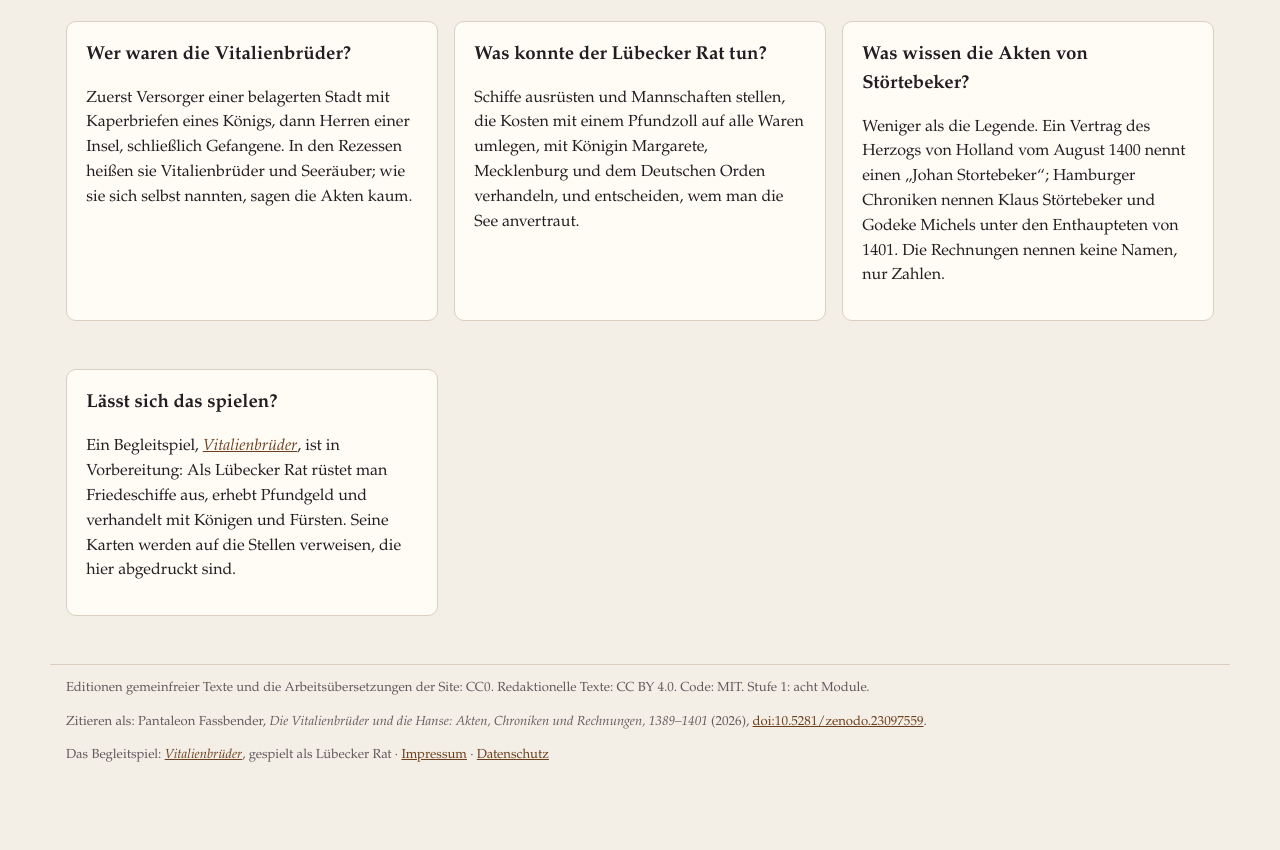
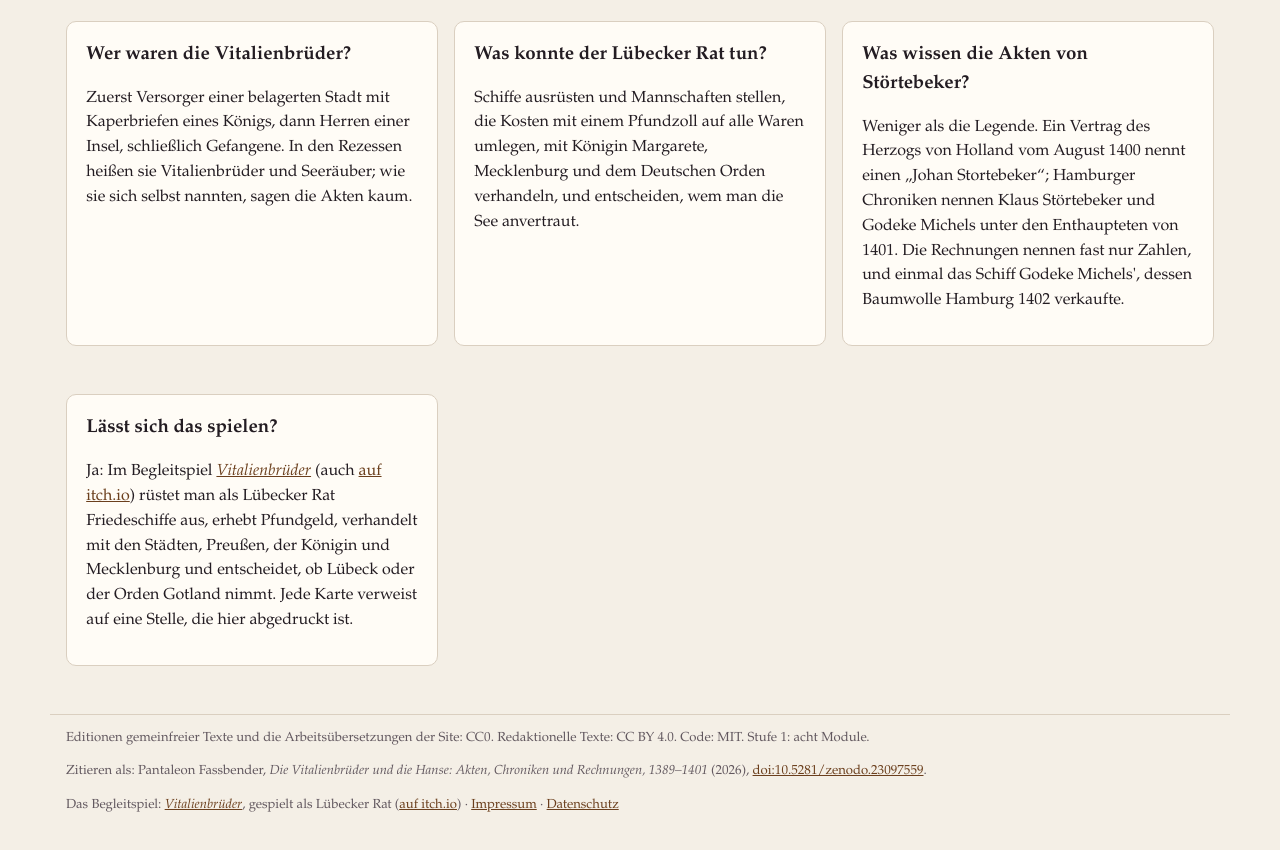
Before and after one commit to pantaleonfassbender-coder/Die-Vitalienbrueder-und-die-Hanse, a plain HTML site: page index.html in a window 1280 px wide. Shown: the part 1676-2526 px from the top of the page. Before the commit the page ends 2487 px from the top, so only its background shows below. Drawn offline with Linux system fonts and the light colour scheme.

Commit message:
Begleitspiel spielbar, auf itch.io verlinkt; Übersicht: Rechnungen nennen einmal Godeke Michels' Schiff
Co-Authored-By: Claude Opus 5.5 <noreply@anthropic.com>

```diff
--- a/app.js
+++ b/app.js
@@ -63,9 +63,9 @@ function overview() {
     <div class="panel"><h3>Was konnte der Lübecker Rat tun?</h3>
       <p>Schiffe ausrüsten und Mannschaften stellen, die Kosten mit einem Pfundzoll auf alle Waren umlegen, mit Königin Margarete, Mecklenburg und dem Deutschen Orden verhandeln, und entscheiden, wem man die See anvertraut.</p></div>
     <div class="panel"><h3>Was wissen die Akten von Störtebeker?</h3>
-      <p>Weniger als die Legende. Ein Vertrag des Herzogs von Holland vom August 1400 nennt einen „Johan Stortebeker“; Hamburger Chroniken nennen Klaus Störtebeker und Godeke Michels unter den Enthaupteten von 1401. Die Rechnungen nennen keine Namen, nur Zahlen.</p></div>
+      <p>Weniger als die Legende. Ein Vertrag des Herzogs von Holland vom August 1400 nennt einen „Johan Stortebeker“; Hamburger Chroniken nennen Klaus Störtebeker und Godeke Michels unter den Enthaupteten von 1401. Die Rechnungen nennen fast nur Zahlen, und einmal das Schiff Godeke Michels', dessen Baumwolle Hamburg 1402 verkaufte.</p></div>
     <div class="panel"><h3>Lässt sich das spielen?</h3>
-      <p>Ein Begleitspiel, <a href="https://vitalienbrueder.netlify.app/"><em>Vitalienbrüder</em></a>, ist in Vorbereitung: Als Lübecker Rat rüstet man Friedeschiffe aus, erhebt Pfundgeld und verhandelt mit Königen und Fürsten. Seine Karten werden auf die Stellen verweisen, die hier abgedruckt sind.</p></div>
+      <p>Ja: Im Begleitspiel <a href="https://vitalienbrueder.netlify.app/"><em>Vitalienbrüder</em></a> (auch <a href="https://leofassb.itch.io/vitalienbrueder">auf itch.io</a>) rüstet man als Lübecker Rat Friedeschiffe aus, erhebt Pfundgeld, verhandelt mit den Städten, Preußen, der Königin und Mecklenburg und entscheidet, ob Lübeck oder der Orden Gotland nimmt. Jede Karte verweist auf eine Stelle, die hier abgedruckt ist.</p></div>
   </div>`;
 }
 
--- a/index.html
+++ b/index.html
@@ -30,7 +30,7 @@
 <footer>
   <p>Editionen gemeinfreier Texte und die Arbeitsübersetzungen der Site: CC0. Redaktionelle Texte: CC BY 4.0. Code: MIT. Stufe 1: acht Module.</p>
   <p>Zitieren als: Pantaleon Fassbender, <em>Die Vitalienbrüder und die Hanse: Akten, Chroniken und Rechnungen, 1389–1401</em> (2026), <a href="https://doi.org/10.5281/zenodo.23097559">doi:10.5281/zenodo.23097559</a>.</p>
-  <p>Das Begleitspiel: <a href="https://vitalienbrueder.netlify.app/"><em>Vitalienbrüder</em></a>, gespielt als Lübecker Rat · <a href="legal.html#notice">Impressum</a> · <a href="legal.html#privacy">Datenschutz</a></p>
+  <p>Das Begleitspiel: <a href="https://vitalienbrueder.netlify.app/"><em>Vitalienbrüder</em></a>, gespielt als Lübecker Rat (<a href="https://leofassb.itch.io/vitalienbrueder">auf itch.io</a>) · <a href="legal.html#notice">Impressum</a> · <a href="legal.html#privacy">Datenschutz</a></p>
 </footer>
 <script src="app.js"></script>
 </body>
```
Also changed, not shown: 1 other file.
